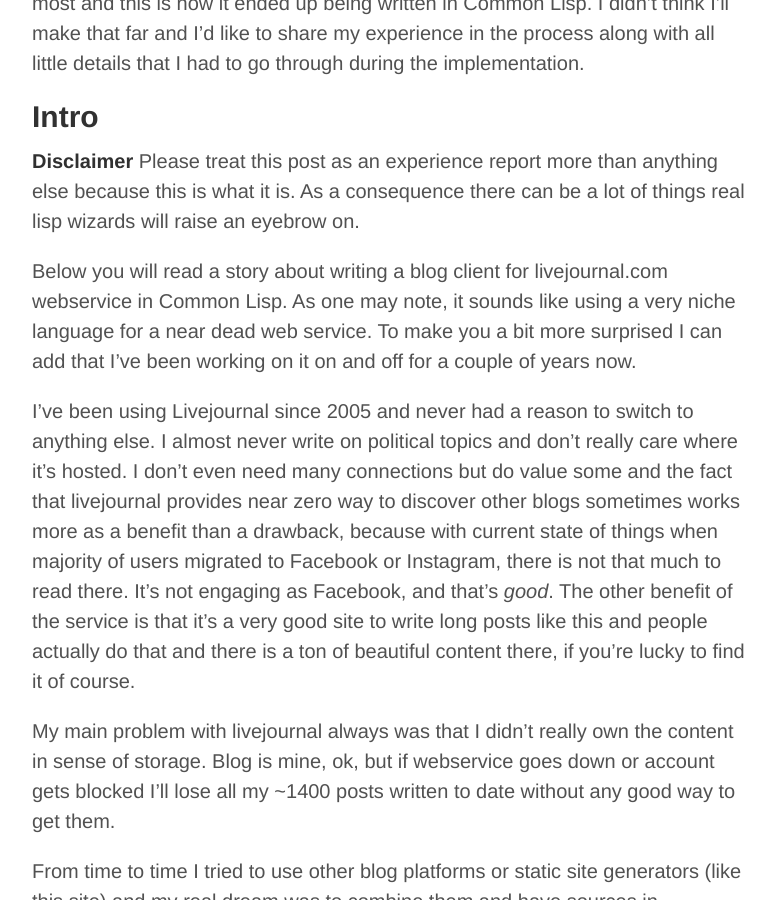
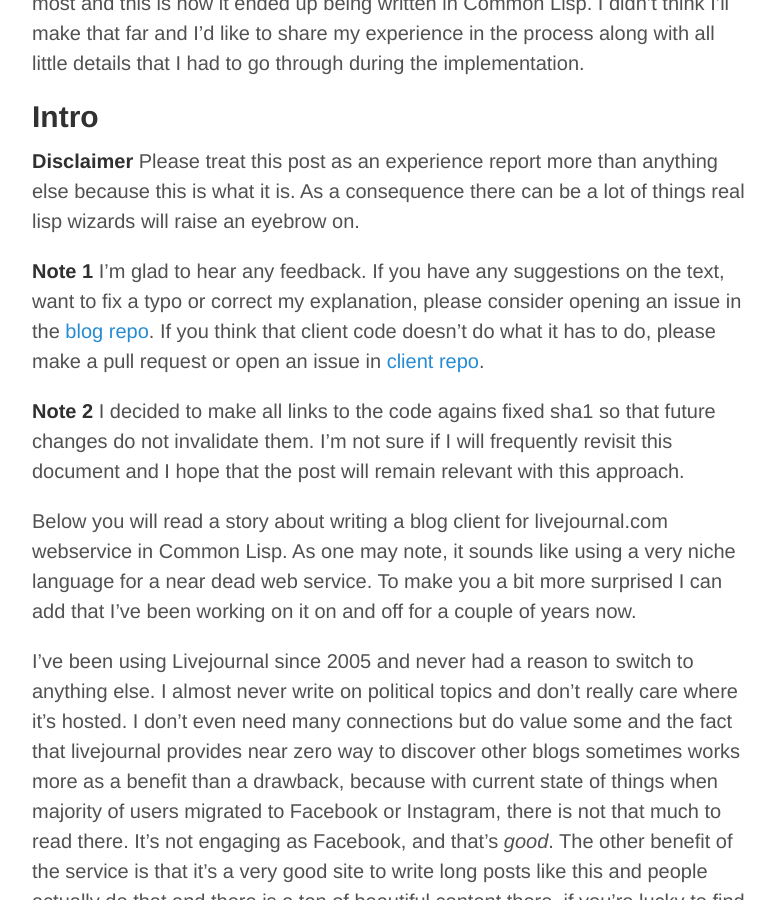
Before and after one commit to can3p/can3p.github.io, a Jekyll site: the page built from _posts/2018-05-31-on-writing-common-lisp-blog-client.md, in a window 1280 px wide and 900 px high, scrolled down 383 px. Shown: the whole window, without its empty margins (248-1023 px from the left). Built offline with Jekyll 4.4.1, drawn with Linux system fonts in a browser that asks for light colours; comment, search, counter and statistics services are not loaded.

Commit message:
add notes and fix sha

```diff
--- a/_posts/2018-05-31-on-writing-common-lisp-blog-client.md
+++ b/_posts/2018-05-31-on-writing-common-lisp-blog-client.md
@@ -17,6 +17,17 @@
 **Disclaimer** Please treat this post as an experience report more
 than anything else because this is what it is. As a consequence there
 can be a lot of things real lisp wizards will raise an eyebrow on.
+
+**Note 1** I'm glad to hear any feedback. If you have any suggestions
+on the text, want to fix a typo or correct my explanation, please
+consider opening an issue in the [blog repo][blog repo]. If you think
+that client code doesn't do what it has to do, please make a pull
+request or open an issue in [client repo][cl-journal repo].
+
+**Note 2** I decided to make all links to the code agains fixed sha1
+so that future changes do not invalidate them. I'm not sure if I
+will frequently revisit this document and I hope that the post
+will remain relevant with this approach.
 
 Below you will read a story about writing a blog client for
 livejournal.com webservice in Common Lisp. As one may note, it sounds
@@ -2122,26 +2133,28 @@
 
 
 
-[roswell script]: https://github.com/can3p/cl-journal/blob/master/roswell/cl-journal.ros
-[buildapp script]: https://github.com/can3p/cl-journal/blob/master/Makefile
-[main package]: https://github.com/can3p/cl-journal/blob/master/src/main.lisp
+[roswell script]: https://github.com/can3p/cl-journal/blob/5659a99e89cc392fbd56ee3659e70ee8743e2b3e/roswell/cl-journal.ros
+[buildapp script]: https://github.com/can3p/cl-journal/blob/5659a99e89cc392fbd56ee3659e70ee8743e2b3e/Makefile
+[main package]: https://github.com/can3p/cl-journal/blob/5659a99e89cc392fbd56ee3659e70ee8743e2b3e/src/main.lisp
 [cl-brewer]: https://github.com/can3p/cl-brewer
 [magic-ed]: https://github.com/sanel/magic-ed
 [xml-rpc]: https://www.livejournal.com/doc/server/ljp.csp.xml-rpc.protocol.html
 [s-xml-rpc]: https://common-lisp.net/project/s-xml-rpc/
 [rpc4cl]: https://github.com/pidu/rpc4cl
 [cl-arrows]: https://github.com/nightfly19/cl-arrows
-[lj-api]: https://github.com/can3p/cl-journal/blob/master/src/lj-api.lisp
-[db]: https://github.com/can3p/cl-journal/blob/master/src/db.lisp
-[file-api]: https://github.com/can3p/cl-journal/blob/master/src/file-api.lisp#L35
-[markdownify]: https://github.com/can3p/cl-journal/blob/master/src/markdownify.lisp
-[cl-journal merge]: https://github.com/can3p/cl-journal/blob/master/src/markdownify.lisp#L243
-[markdown]: https://github.com/can3p/cl-journal/blob/master/src/markdown.lisp
-[main]: https://github.com/can3p/cl-journal/blob/master/src/main.lisp
+[lj-api]: https://github.com/can3p/cl-journal/blob/5659a99e89cc392fbd56ee3659e70ee8743e2b3e/src/lj-api.lisp
+[db]: https://github.com/can3p/cl-journal/blob/5659a99e89cc392fbd56ee3659e70ee8743e2b3e/src/db.lisp
+[file-api]: https://github.com/can3p/cl-journal/blob/5659a99e89cc392fbd56ee3659e70ee8743e2b3e/src/file-api.lisp#L35
+[markdownify]: https://github.com/can3p/cl-journal/blob/5659a99e89cc392fbd56ee3659e70ee8743e2b3e/src/markdownify.lisp
+[cl-journal merge]: https://github.com/can3p/cl-journal/blob/5659a99e89cc392fbd56ee3659e70ee8743e2b3e/src/markdownify.lisp#L243
+[markdown]: https://github.com/can3p/cl-journal/blob/5659a99e89cc392fbd56ee3659e70ee8743e2b3e/src/markdown.lisp
+[main]: https://github.com/can3p/cl-journal/blob/5659a99e89cc392fbd56ee3659e70ee8743e2b3e/src/main.lisp
 [syncitems]: https://www.livejournal.com/doc/server/ljp.csp.xml-rpc.syncitems.html
 [getevents]: https://www.livejournal.com/doc/server/ljp.csp.xml-rpc.getevents.html
 [sync_logic]: https://github.com/can3p/cl-journal/commit/93695d3b0de4a9cdb37ee7b79a30de5bd2ed0370
-[cl-journal.t]: https://github.com/can3p/cl-journal/blob/master/t/cl-journal.lisp#L96
+[cl-journal.t]: https://github.com/can3p/cl-journal/blob/5659a99e89cc392fbd56ee3659e70ee8743e2b3e/t/cl-journal.lisp#L96
 [ljprotocol]: https://github.com/apparentlymart/livejournal/blob/master/cgi-bin/ljprotocol.pl
 
 [reddit slugify]: https://reddit.com/r/common_lisp/blabla
+[blog repo]: https://github.com/can3p/can3p.github.io/issues
+[cl-journal repo]: https://github.com/can3p/cl-journal/issues
```
